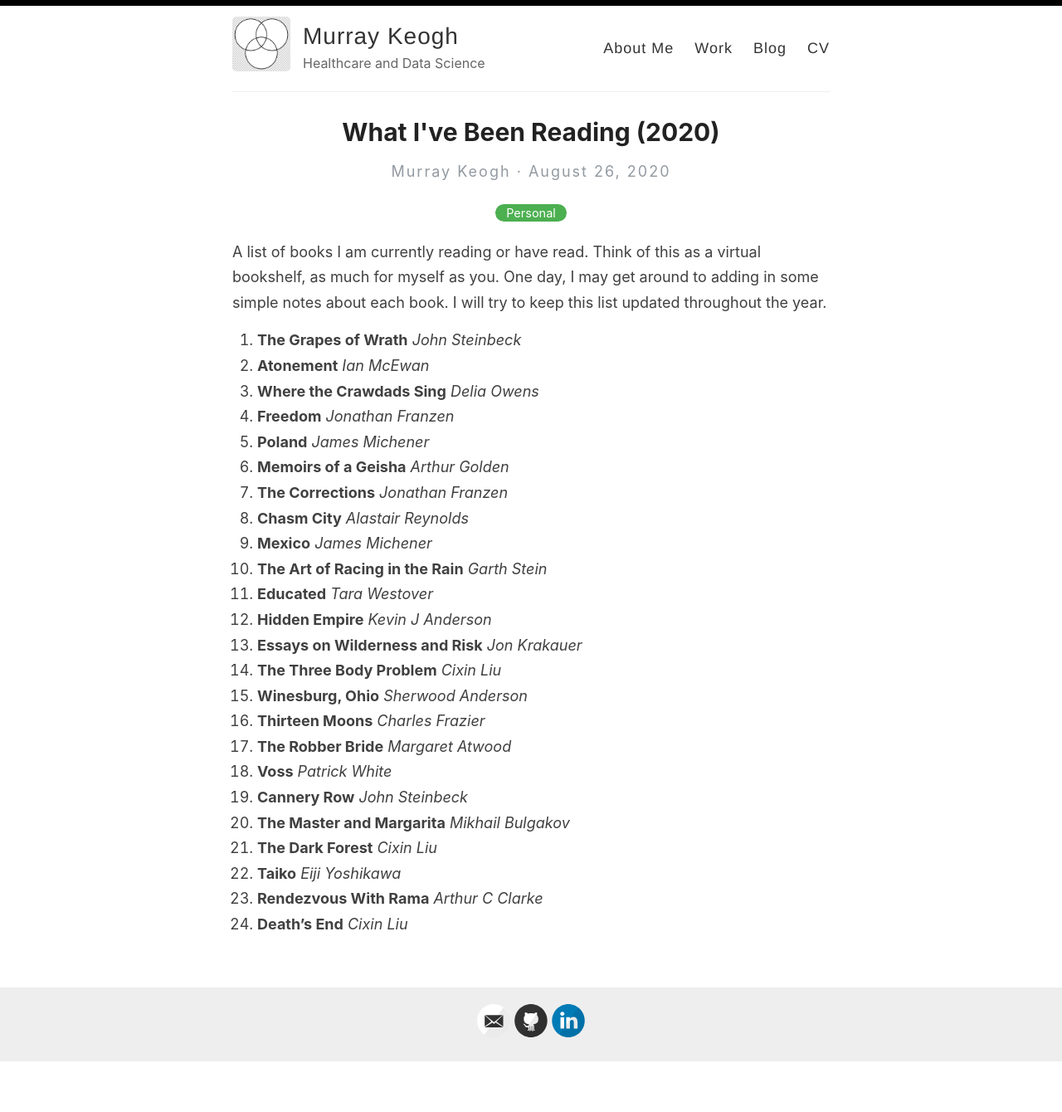
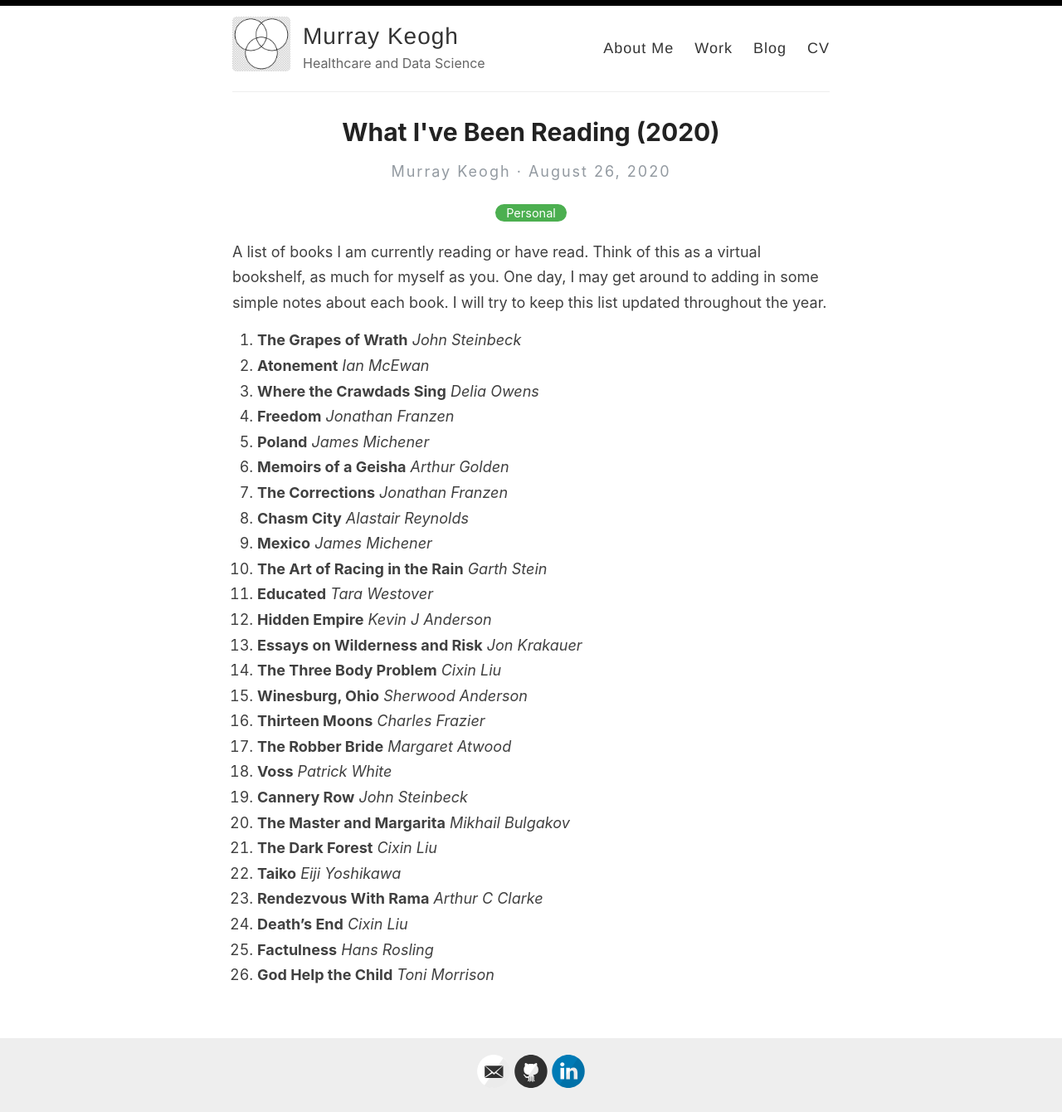
Before and after one commit to Murrkeys/Murrkeys.github.io, a Jekyll site: the page built from _posts/2020-08-26-books.md, in a window 1280 px wide. Shown: the whole page at 83% size. Built offline with Jekyll 4.4.1, drawn with Linux system fonts in a browser that asks for light colours; before the commit the page ends 1279 px from its top, so only the background shows below that.

Commit message:
Update 2020-08-26-books.md

```diff
--- a/_posts/2020-08-26-books.md
+++ b/_posts/2020-08-26-books.md
@@ -29,3 +29,5 @@ A list of books I am currently reading or have read. Think of this as a virtual
 22. **Taiko** *Eiji Yoshikawa*
 23. **Rendezvous With Rama** *Arthur C Clarke*
 24. **Death's End** *Cixin Liu*
+25.  **Factulness** *Hans Rosling*
+26. **God Help the Child** *Toni Morrison*
```
